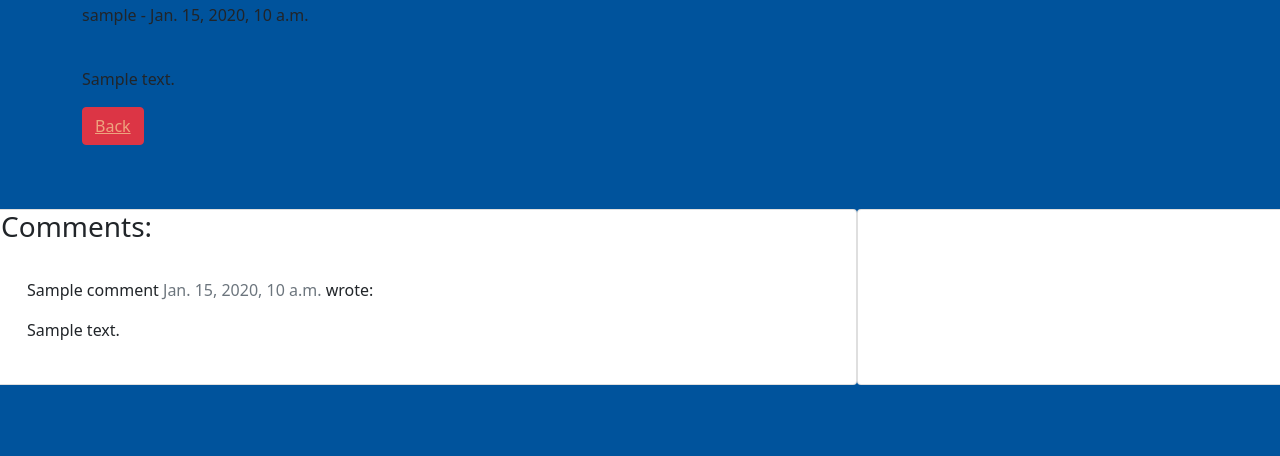
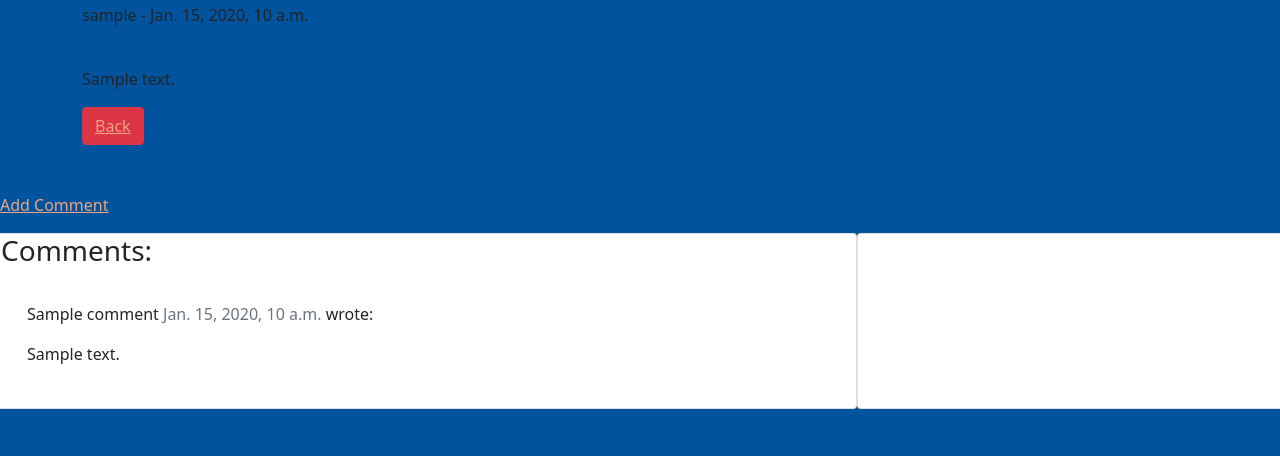
Before and after one commit to MikeMaroni9/P4-Reddit-Django, a Django app: page /detail/1 in a window 1280 px wide. Shown: the part 205-661 px from the top of the page. Run offline with Django 4.2, Linux system fonts and the light colour scheme; tables that the repository leaves empty hold one stand-in row (values such as "Sample post"); some libraries are stand-ins or nearby versions.

Commit message:
ability to add new comments added to the post_detail.html

```diff
--- a/blog/urls.py
+++ b/blog/urls.py
@@ -1,5 +1,5 @@
 from django.urls import path
-from .views import Home, PostDetail, AddPost, EditPost, DeletePost
+from .views import Home, PostDetail, AddPost, EditPost, DeletePost, AddComment
 
 urlpatterns = [
     path('', Home.as_view(), name="index"),
@@ -7,4 +7,5 @@ urlpatterns = [
     path('newpost/', AddPost.as_view(), name="addpost"),
     path('detail/edit/<int:pk>', EditPost.as_view(), name="editpost"),
     path('detail/<int:pk>/delete', DeletePost.as_view(), name="deletepost"),
+    path('detail/<int:pk>/comment/', AddComment.as_view(), name="newcomment"),
 ]
--- a/blog/views.py
+++ b/blog/views.py
@@ -1,6 +1,6 @@
 from django.shortcuts import render, get_object_or_404
 from django.views.generic import ListView, DetailView, CreateView, UpdateView, DeleteView
-from .models import Post
+from .models import Post,Comment
 from django.urls import reverse_lazy
 from .forms import CommentForm
 
@@ -39,6 +39,12 @@ class AddPost(CreateView):
     template_name = 'add_post.html'
     fields = 'title', 'content', 'author',
 
+class AddComment(CreateView):
+    model = Comment
+    template_name = 'add_comment.html'
+    fields = 'body', 'post','name',
+    success_url = reverse_lazy('index')
+
 class EditPost (UpdateView):
     model = Post
     template_name = "edit_post.html"
--- a/templates/add_post.html
+++ b/templates/add_post.html
@@ -2,6 +2,8 @@
 
 {% block content %}
 
+
+{% if user.is_authenticated%}
     <h2> ADD MOCKDDIT POST</h2>
 
 
@@ -16,4 +18,8 @@
     <br>
     <br>
 
+{% else %}
+    Please LOGIN to create a New Post!
+{% endif %}
+
 {% endblock %}
--- a/templates/post_detail.html
+++ b/templates/post_detail.html
@@ -27,7 +27,7 @@
 </div>
 <br>
 <br>
-
+<a href="{% url 'newcomment' post.pk %}">Add Comment</a>
 <div class="row">
     <div class="col-md-8 card mb-4  mt-3 ">
         <h3>Comments:</h3>
```
Also changed, not shown: templates/add_comment.html (added, +19 -0 lines). Lines whose indentation alone changed are shown as unchanged.
